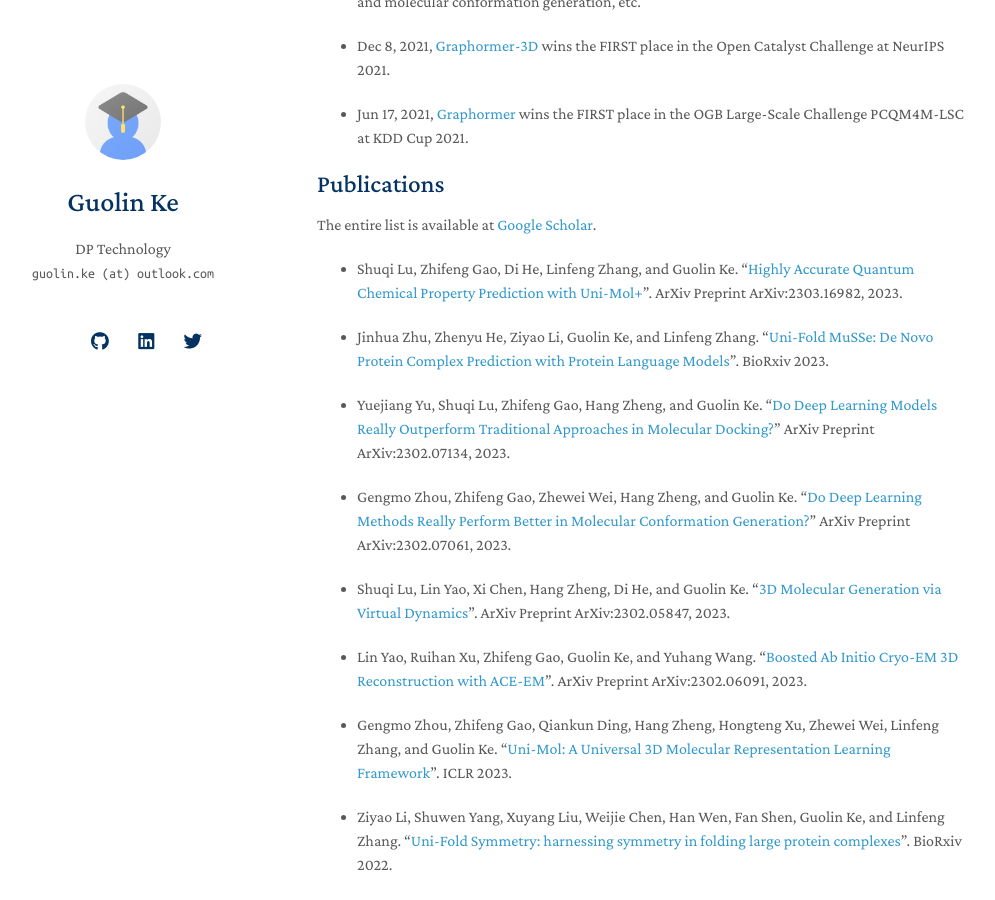
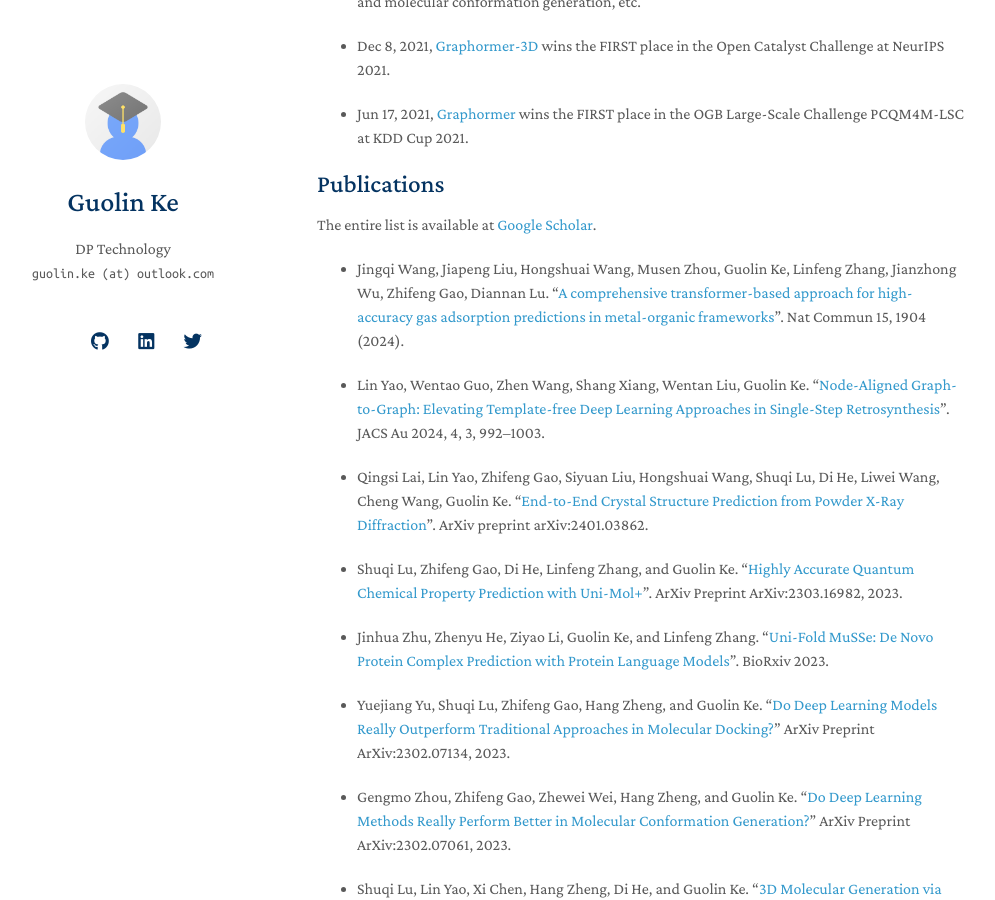
Before and after one commit to guolinke/guolinke.github.io, a Jekyll site: the page built from index.md, in a window 1280 px wide and 900 px high, scrolled down 1101 px. Shown: the whole window, without its empty margins (153-1148 px from the left). Built offline with Jekyll 4.4.1, drawn with Linux system fonts in a browser that asks for light colours; nearby versions of some CDN libraries; a style sheet for code colours, icons or effects is not loaded; our own code applies the rules of GitHub Pages for plain Markdown files.

Commit message:
Update index.md

```diff
--- a/index.md
+++ b/index.md
@@ -40,6 +40,14 @@ In 2021 & 2022, he led the development of [Uni-Fold](https://github.com/dptech-c
 ## Publications
 
 The entire list is available at [Google Scholar](https://scholar.google.com/citations?user=M2qJgtoAAAAJ&hl=en).
+
+- Jingqi Wang, Jiapeng Liu, Hongshuai Wang, Musen Zhou, Guolin Ke, Linfeng Zhang, Jianzhong Wu, Zhifeng Gao, Diannan Lu. "[A comprehensive transformer-based approach for high-accuracy gas adsorption predictions in metal-organic frameworks](https://www.nature.com/articles/s41467-024-46276-x)". Nat Commun 15, 1904 (2024).
+
+
+- Lin Yao, Wentao Guo, Zhen Wang, Shang Xiang, Wentan Liu, Guolin Ke. "[Node-Aligned Graph-to-Graph: Elevating Template-free Deep Learning Approaches in Single-Step Retrosynthesis](https://pubs.acs.org/doi/abs/10.1021/jacsau.3c00737)". JACS Au 2024, 4, 3, 992–1003.
+
+- Qingsi Lai, Lin Yao, Zhifeng Gao, Siyuan Liu, Hongshuai Wang, Shuqi Lu, Di He, Liwei Wang, Cheng Wang, Guolin Ke. "[End-to-End Crystal Structure Prediction from Powder X-Ray Diffraction](https://arxiv.org/abs/2401.03862)". ArXiv preprint arXiv:2401.03862.
+
 
 - Shuqi Lu, Zhifeng Gao, Di He, Linfeng Zhang, and Guolin Ke. "[Highly Accurate Quantum Chemical Property Prediction with Uni-Mol+](https://arxiv.org/abs/2303.16982)". ArXiv Preprint ArXiv:2303.16982, 2023.
 
```
